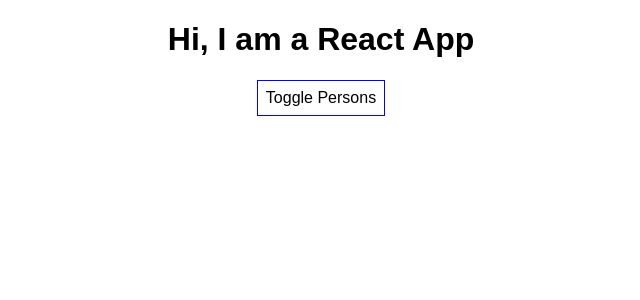
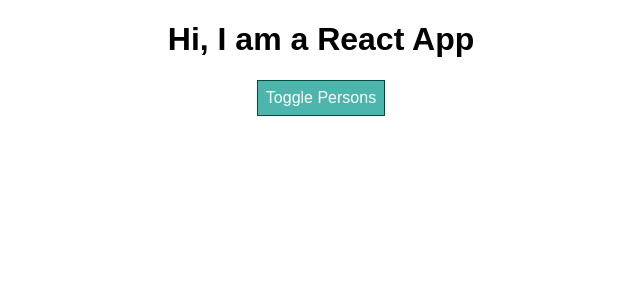
Before and after one commit to Christianq010/udemy_react-complete-guide, a React (Create React App) app: page / in a window 1280 px wide. Shown: the top 300 px of the page, without its empty margins (319-959 px from the left). Built offline with nearby package versions, Linux system fonts and the light colour scheme.

Commit message:
Lesson 61: Update styles dynamically upon clicking btn

```diff
--- a/src/App.js
+++ b/src/App.js
@@ -8,7 +8,8 @@ class App extends Component {
     person: [
       {name: 'Max', age: 22, id: '23ttyu'},
       {name: 'Manu', age: 27, id: '42sds'},
-      {name: 'Eric', age: 32, id: '456c'}
+      {name: 'Eric', age: 32, id: '456c'},
+      {name: 'Adam', age: 12, id: '456234'}
     ],
     otherState: 'some other state',
     showPersons: false
@@ -45,9 +46,10 @@ class App extends Component {
   render() {
 
     const style = {
-      backgroundColor: 'white',
+      backgroundColor: '#4DB6AC',
       font: 'inherit',
-      border: '1px solid blue',
+      color: 'white',
+      border: '1px solid #004D40',
       padding: '8px',
       cursor: 'pointer'
     };
@@ -67,6 +69,8 @@ class App extends Component {
           })}
         </div>
       );
+
+      style.backgroundColor = '#EF5350';
     }
 
     return (
```
